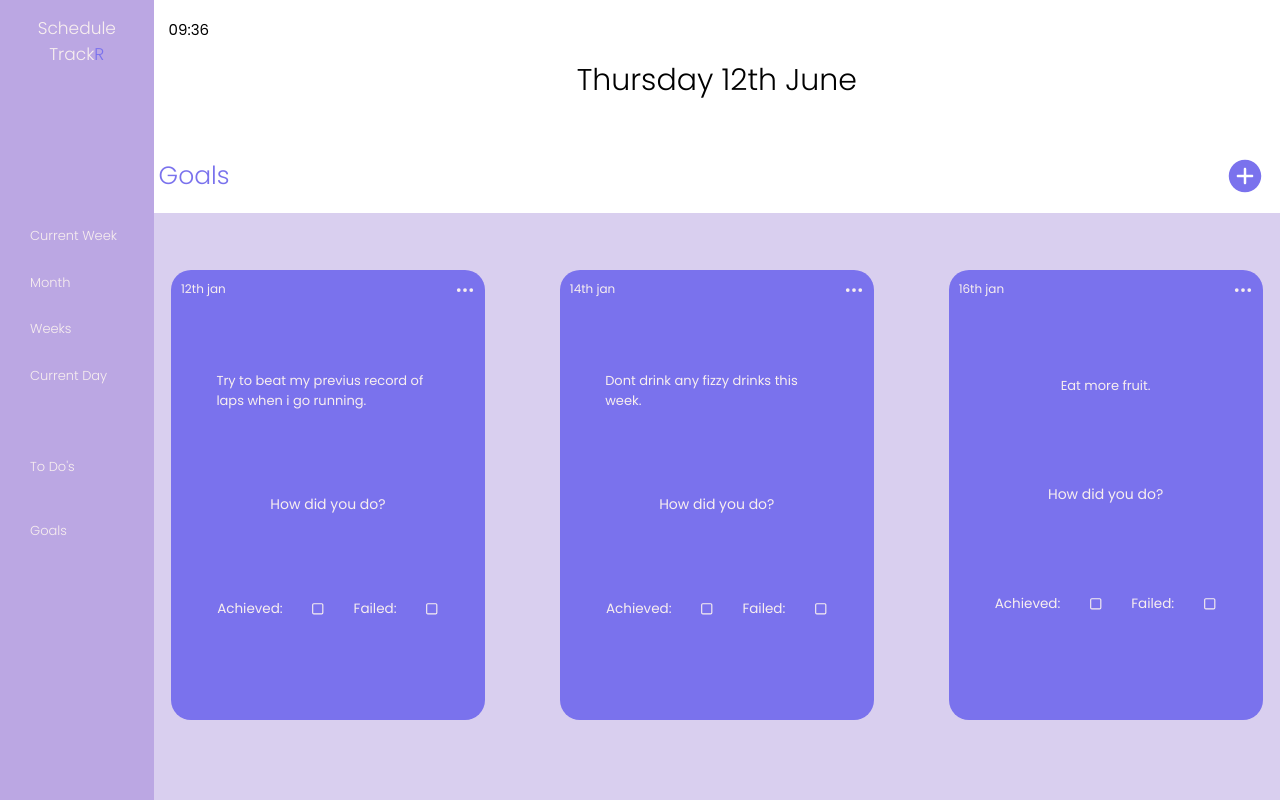
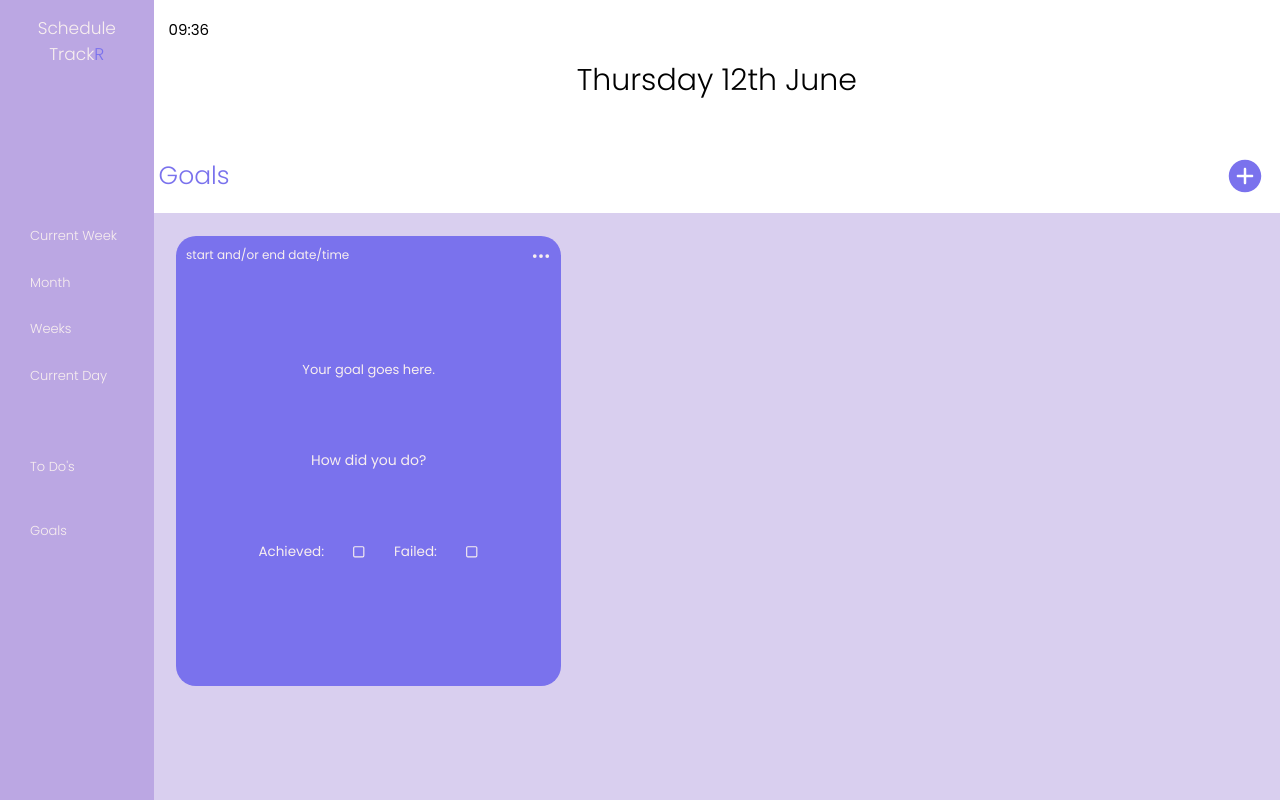
Before and after one commit to David-Henery4/Schedule-TrackR, a React (Create React App) app: page /goals in a window 1280 px wide. Built offline with nearby package versions, Linux system fonts and the light colour scheme.

Commit message:
add-goal

```diff
--- a/src/components/GoalsForm.js
+++ b/src/components/GoalsForm.js
@@ -3,14 +3,21 @@ import { FaTimes } from "react-icons/fa";
 import { useGlobalContext } from '../context/provider';
 
 export const GoalsForm = () => {
-    const { activeInputs, inputFormClose } = useGlobalContext();
+    const { activeInputs, inputFormClose, addGoal } = useGlobalContext();
     const {goalsInput} = activeInputs
     // input values
     const [goalDate,setGoalDate] = useState("")
     const [goalInput,setGoalInput] = useState("")
-    //[]
+    //
+    const [isEdit,setIsedit] = useState(false)
+    //
     const handleSubmit = (e) => {
-      console.log(e.target)
+      const goalData = {
+        id : Date.now(),
+        goalDate,
+        goalInput
+      }
+      addGoal(goalData)
       inputFormClose()
     }
     //
--- a/src/context/provider.js
+++ b/src/context/provider.js
@@ -12,6 +12,7 @@ import {
   ACTIVE_TODO_TAB,
   DELETE_TODO,
   EDIT_TODO,
+  ADD_GOAL,
 } from "../reducer/actions";
 import reducer from "../reducer/mainReducer";
 
@@ -37,7 +38,8 @@ const initialValue = {
     monthsInput: false,
     dayInput: false,
   },
-  todoData: []
+  todoData: [],
+  goalsData: []
 };
 
 const AppContext = React.createContext();
@@ -86,12 +88,16 @@ const AppProvider = ({ children }) => {
     dispatch({type: EDIT_TODO, payload: todoData})
   }
   //
+  const addGoal = (goalData) => {
+    dispatch({type: ADD_GOAL, payload: goalData})
+  }
+  //
   useEffect(() => {
     getInitialCalandarData(currentYear, currentMonth); // MIGHT DEPEND ON CHANGE
     // eslint-disable-next-line
   }, [])
   //
-  return <AppContext.Provider value={{...state, openSidebar, closeSidebar, selectActivePage, getInitialCalandarData, inputFormOpen, inputFormClose, addTodo, activeTodoTab, deleteTodo, handleEditTodo}}>{children}</AppContext.Provider>;
+  return <AppContext.Provider value={{...state, openSidebar, closeSidebar, selectActivePage, getInitialCalandarData, inputFormOpen, inputFormClose, addTodo, activeTodoTab, deleteTodo, handleEditTodo, addGoal}}>{children}</AppContext.Provider>;
 };
 
 export const useGlobalContext = () => {
--- a/src/data/mockGoalsData.js
+++ b/src/data/mockGoalsData.js
@@ -1,19 +1,9 @@
 export const mockGoalsData = [
-    {
-        id: 1,
-        start: "12th jan",
-        goal: "Try to beat my previus record of laps when i go running."
-    },
-    {
-        id: 2,
-        start: "14th jan",
-        goal: "Dont drink any fizzy drinks this week."
-    },
-    {
-        id: 3,
-        start: "16th jan",
-        goal: "Eat more fruit."
-    }
-]
+  {
+    id: 1,
+    start: "start and/or end date/time",
+    goal: "Your goal goes here.",
+  },
+];
 
 export default mockGoalsData
--- a/src/pages/goals.js
+++ b/src/pages/goals.js
@@ -2,23 +2,36 @@ import React from 'react'
 import {GoalsOutcome, GoalsForm} from '../components';
 import { BsThreeDots } from "react-icons/bs";
 import mockGoalsData from '../data/mockGoalsData';
-// import { GoalsForm } from '../components';
+import { useGlobalContext } from '../context/provider';
+
 
 export const Goals = () => {
+  const {goalsData} = useGlobalContext()
+  console.log(goalsData.length)
   //
   return (
     <section className="goals">
-      <GoalsForm/>
+      <GoalsForm />
       <div className="goals-row">
-        {mockGoalsData.map(tab => {
-          const {id, start, goal} = tab
+        {goalsData.length < 1
+          ? mockGoalsData.map((tab) => {
+              const { id, start, goal } = tab;
               return (
                 <div className="goals-tab" key={id}>
                   <p className="goals__start">{start}</p>
                   <BsThreeDots className="goals__edit" />
-              <article className="goals__action">
-                {goal}
-              </article>
+                  <article className="goals__action">{goal}</article>
+                  <GoalsOutcome />
+                </div>
+              );
+            })
+          : goalsData.map((tab) => {
+              const { id, goalDate, goalInput } = tab;
+              return (
+                <div className="goals-tab" key={id}>
+                  <p className="goals__start">{goalDate}</p>
+                  <BsThreeDots className="goals__edit" />
+                  <article className="goals__action">{goalInput}</article>
                   <GoalsOutcome />
                 </div>
               );
--- a/src/reducer/actions.js
+++ b/src/reducer/actions.js
@@ -10,3 +10,6 @@ export const ADD_TODO = "ADD_TODO";
 export const ACTIVE_TODO_TAB = "ACTIVE_TODO_TAB";
 export const DELETE_TODO = "DELETE_TODO";
 export const EDIT_TODO = "EDIT_TODO";
+export const ADD_GOAL = "ADD_GOAL";
+export const REMOVE_GOAL = "REMOVE_GOAL";
+export const DELETE_GOAL = "DELETE_GOAL";
--- a/src/reducer/mainReducer.js
+++ b/src/reducer/mainReducer.js
@@ -9,7 +9,8 @@ import {
   ADD_TODO,
   ACTIVE_TODO_TAB,
   DELETE_TODO,
-  EDIT_TODO
+  EDIT_TODO,
+  ADD_GOAL,
 } from "../reducer/actions";
 import { getDatesObj } from "../data/calandarData";
 
@@ -109,6 +110,12 @@ const mainReducer = (state, action) => {
         return{...state, todoData: newData}
     }
     //
+    if (action.type === ADD_GOAL){
+        const newGoals = action.payload
+        const addedGoals = [...state.goalsData, newGoals]
+        return {...state, goalsData: addedGoals}
+    }
+    //
     throw new Error(`No matching action type: ${action.type}`);
 }
 
--- a/src/sass/pages/_goals.scss
+++ b/src/sass/pages/_goals.scss
@@ -2,7 +2,7 @@
   width: 100%;
   height: 100%;
   background-color: $color-shade;
-  padding: 5% 0;
+  padding: 2% 2%;
   overflow-y: scroll;
   @include respond (desktop){
         grid-column: 2/-1;
@@ -10,15 +10,19 @@
   }
   &-row {
     display: grid;
-    grid-template-columns: repeat(auto-fit, minmax(325px, 1fr)); // might switch back to 430px
+    grid-template-columns: repeat(auto-fit, minmax(300px, 1fr)); // might switch back to 430px
     justify-items: center;
     align-items: flex-start;
     // justify-content: center; // aligns col track
     // place-items: center;
     gap: 4rem;
+    @include respond (desktop){
+      justify-items: flex-start;
+    }
   }
   &-tab {
     width: 90%;
+    max-width: 385px;
     min-height: 45rem;
     border-radius: 20px;
     background-color: $color-primary;
@@ -33,6 +37,7 @@
     top: 1rem;
     left: 1rem;
     font-size: 1.2rem;
+    max-width: 18rem;
   }
   &__edit {
     position: absolute;
```
Lines whose indentation alone changed are shown as unchanged.
